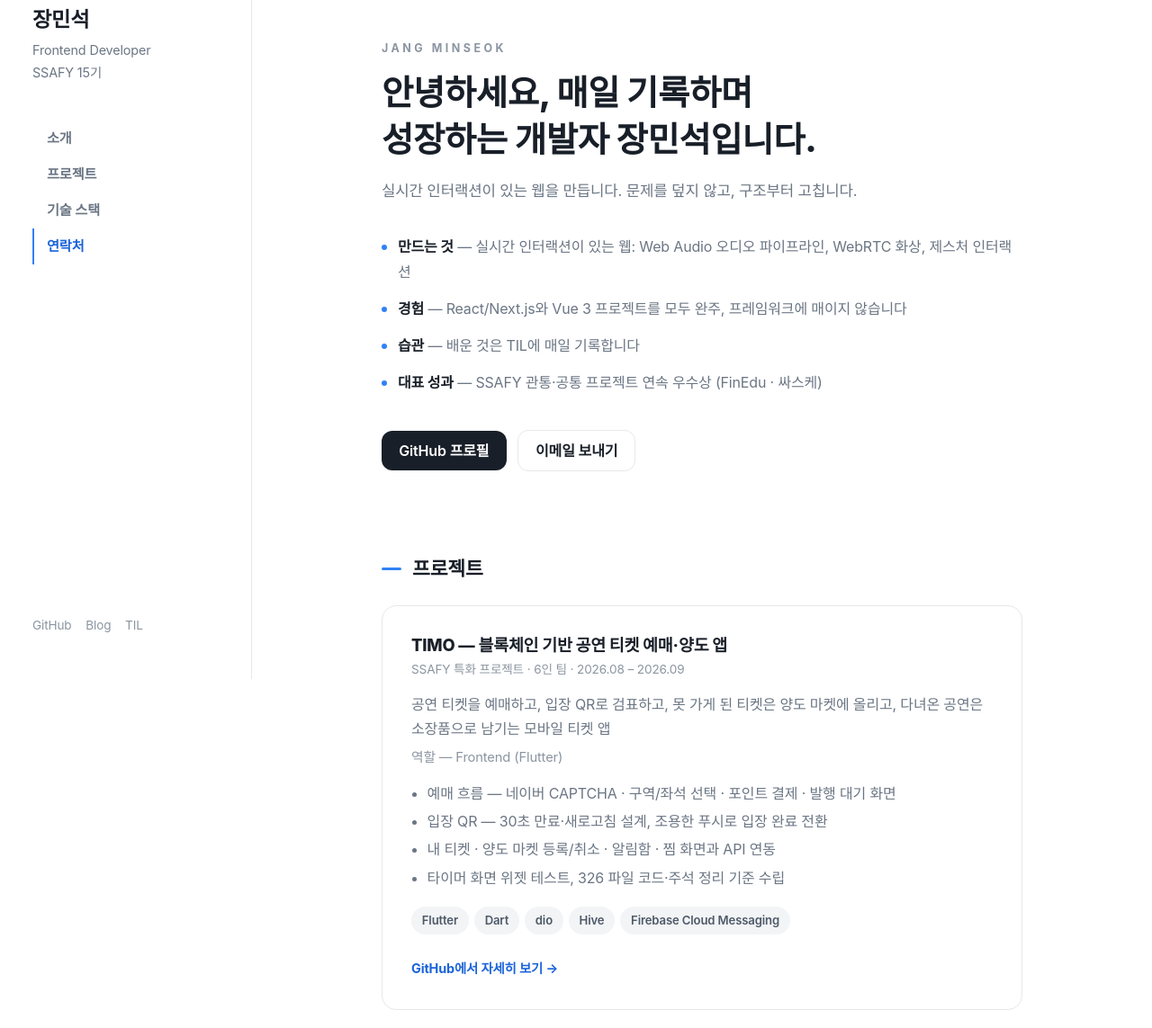
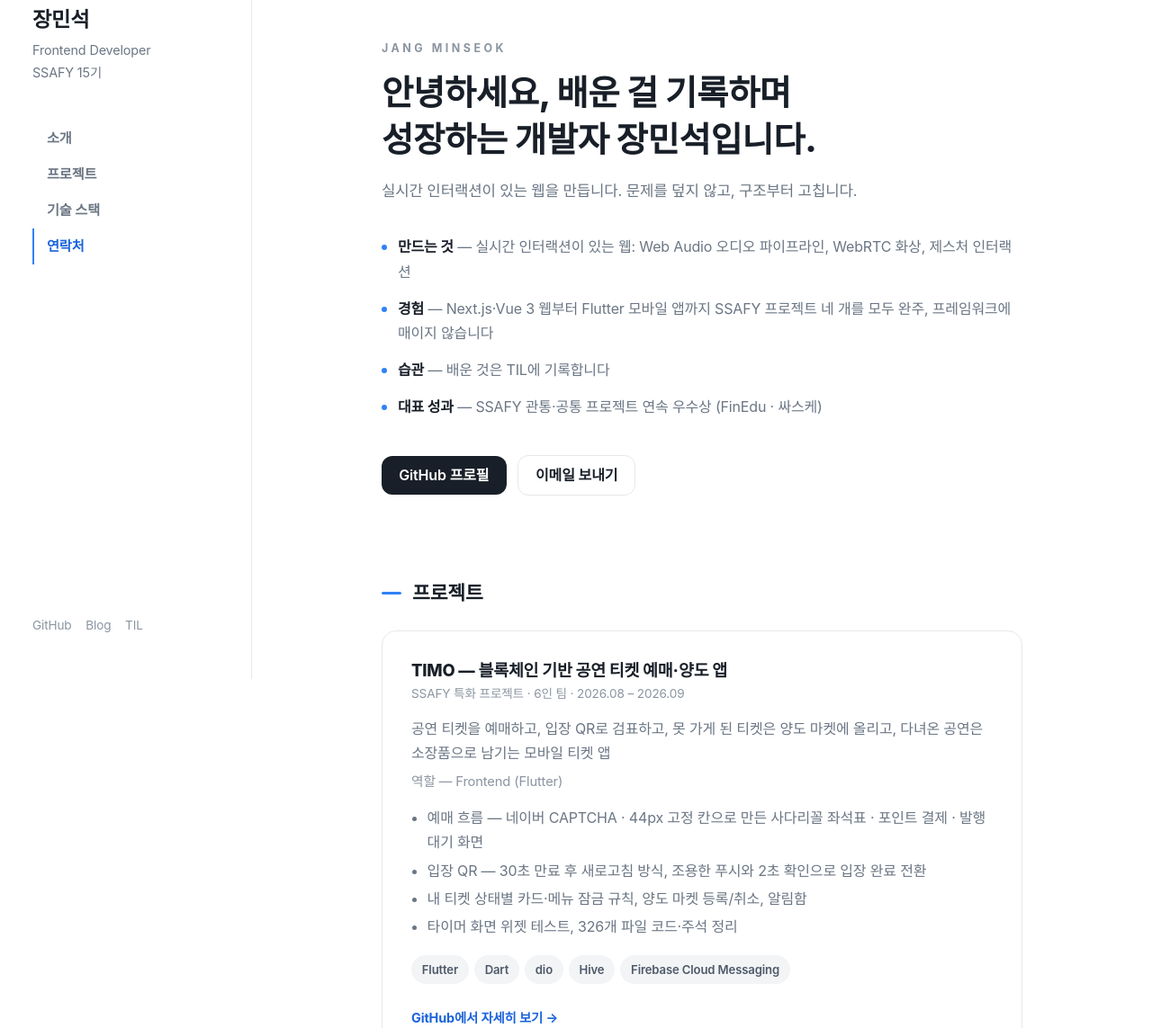
Before and after one commit to jangms11263124/jangms11263124.github.io, a plain HTML site: page index.html in a window 1280 px wide. Shown: the part 45-1188 px from the top of the page at 90% size. Drawn offline with nearby package versions, Linux system fonts and the light colour scheme; a web font is replaced by a local one.

Commit message:
docs: finish TIMO card, update contact

```diff
--- a/index.html
+++ b/index.html
@@ -153,16 +153,16 @@
 
       <section id="about">
         <div class="eyebrow">Jang Minseok</div>
-        <h1>안녕하세요, 매일 기록하며<br>성장하는 개발자 장민석입니다.</h1>
+        <h1>안녕하세요, 배운 걸 기록하며<br>성장하는 개발자 장민석입니다.</h1>
         <p class="lead-line">실시간 인터랙션이 있는 웹을 만듭니다. 문제를 덮지 않고, 구조부터 고칩니다.</p>
         <ul class="fact-list">
           <li><span><b>만드는 것</b> — 실시간 인터랙션이 있는 웹: Web Audio 오디오 파이프라인, WebRTC 화상, 제스처 인터랙션</span></li>
-          <li><span><b>경험</b> — React/Next.js와 Vue 3 프로젝트를 모두 완주, 프레임워크에 매이지 않습니다</span></li>
-          <li><span><b>습관</b> — 배운 것은 TIL에 매일 기록합니다</span></li>
+          <li><span><b>경험</b> — Next.js·Vue 3 웹부터 Flutter 모바일 앱까지 SSAFY 프로젝트 네 개를 모두 완주, 프레임워크에 매이지 않습니다</span></li>
+          <li><span><b>습관</b> — 배운 것은 TIL에 기록합니다</span></li>
           <li><span><b>대표 성과</b> — SSAFY 관통·공통 프로젝트 연속 우수상 (FinEdu · 싸스케)</span></li>
         </ul>
         <a class="btn btn-ink me-2" href="https://github.com/jangms11263124">GitHub 프로필</a>
-        <a class="btn btn-line" href="mailto:jangms11263124@gmail.com">이메일 보내기</a>
+        <a class="btn btn-line" href="mailto:jangms1126@naver.com">이메일 보내기</a>
       </section>
 
       <section id="projects">
@@ -175,12 +175,11 @@
           <div class="meta">SSAFY 특화 프로젝트 · 6인 팀 · 2026.08 – 2026.09</div>
           <p class="desc">공연 티켓을 예매하고, 입장 QR로 검표하고, 못 가게 된 티켓은 양도 마켓에 올리고, 다녀온 공연은 소장품으로 남기는 모바일 티켓 앱</p>
           <div class="role">역할 — Frontend (Flutter)</div>
-          <!-- TODO(민석): 아래 네 줄은 초안. timo 레포 README 본문 쓰고 나서 같은 말로 맞추기. -->
           <ul>
-            <li>예매 흐름 — 네이버 CAPTCHA · 구역/좌석 선택 · 포인트 결제 · 발행 대기 화면</li>
-            <li>입장 QR — 30초 만료·새로고침 설계, 조용한 푸시로 입장 완료 전환</li>
-            <li>내 티켓 · 양도 마켓 등록/취소 · 알림함 · 찜 화면과 API 연동</li>
-            <li>타이머 화면 위젯 테스트, 326 파일 코드·주석 정리 기준 수립</li>
+            <li>예매 흐름 — 네이버 CAPTCHA · 44px 고정 칸으로 만든 사다리꼴 좌석표 · 포인트 결제 · 발행 대기 화면</li>
+            <li>입장 QR — 30초 만료 후 새로고침 방식, 조용한 푸시와 2초 확인으로 입장 완료 전환</li>
+            <li>내 티켓 상태별 카드·메뉴 잠금 규칙, 양도 마켓 등록/취소, 알림함</li>
+            <li>타이머 화면 위젯 테스트, 326개 파일 코드·주석 정리</li>
           </ul>
           <div class="mb-3">
             <span class="chip">Flutter</span><span class="chip">Dart</span><span class="chip">dio</span><span class="chip">Hive</span><span class="chip">Firebase Cloud Messaging</span>
@@ -221,9 +220,10 @@
             <li>2단계 RAG 추천 파이프라인 구현 (1차 필터링 → 맞춤 추천 생성)</li>
             <li>AI 오늘의 퀴즈 · 커뮤니티 · 카카오맵 교육 행사 지도</li>
           </ul>
-          <div>
+          <div class="mb-3">
             <span class="chip">Vue 3</span><span class="chip">Pinia</span><span class="chip">Django REST Framework</span><span class="chip">SQLite</span>
           </div>
+          <a class="go" href="https://github.com/jangms11263124/finedu">GitHub에서 자세히 보기 →</a>
         </article>
       </section>
 
@@ -231,7 +231,7 @@
         <h2>기술 스택</h2>
         <div class="skill-group">
           <div class="label">Frontend</div>
-          <span class="chip">HTML</span><span class="chip">CSS</span><span class="chip">JavaScript</span><span class="chip">TypeScript</span><span class="chip">React</span><span class="chip">Next.js</span><span class="chip">Vue 3</span><span class="chip">Flutter</span><span class="chip">Dart</span>
+          <span class="chip">HTML</span><span class="chip">CSS</span><span class="chip">JavaScript</span><span class="chip">TypeScript</span><span class="chip">React</span><span class="chip">Next.js</span><span class="chip">Vue 3</span><span class="chip">Tailwind CSS</span><span class="chip">three.js</span><span class="chip">Flutter</span><span class="chip">Dart</span>
         </div>
         <div class="skill-group">
           <div class="label">Backend</div>
@@ -251,13 +251,13 @@
         <h2>연락처</h2>
         <div class="contact-card">
           <p class="mb-4" style="color: var(--sub);">함께 일하고 싶거나 궁금한 점이 있다면 편하게 연락 주세요.</p>
-          <a class="btn btn-ink me-2 mb-2" href="mailto:jangms11263124@gmail.com">jangms11263124@gmail.com</a>
+          <a class="btn btn-ink me-2 mb-2" href="mailto:jangms1126@naver.com">jangms1126@naver.com</a>
           <a class="btn btn-line me-2 mb-2" href="https://github.com/jangms11263124">GitHub</a>
           <a class="btn btn-line mb-2" href="https://blog.naver.com/jangms1126">Blog</a>
         </div>
       </section>
 
-      <footer>© 2026 Jang Minseok · 매일 기록하며 성장합니다</footer>
+      <footer>© 2026 Jang Minseok · 기록하며 성장합니다</footer>
 
     </div>
   </main>
```
